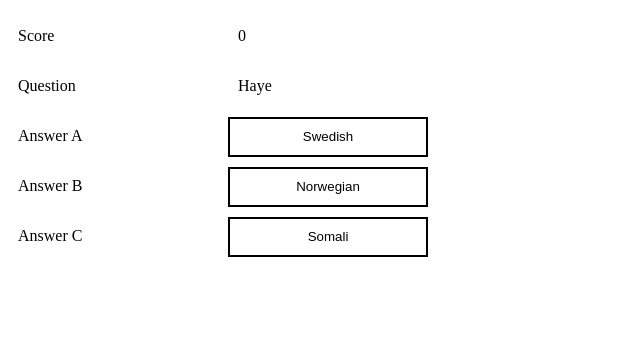
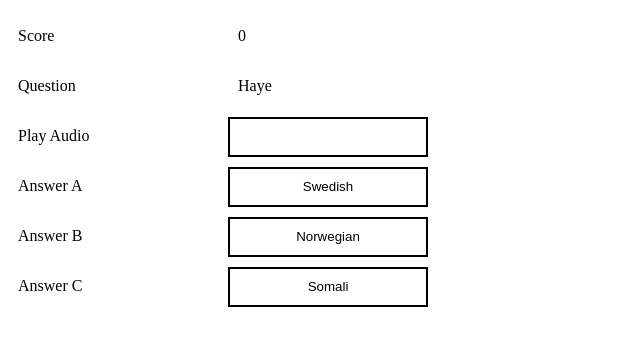
Before and after one commit to tjsanzen/language-game, a plain HTML site: page index.html in a window 1280 px wide. Shown: the part 110-456 px from the top of the page, without its empty margins (0-640 px from the left). Drawn offline with Linux system fonts and the light colour scheme.

Commit message:
Update index.html

```diff
--- a/index.html
+++ b/index.html
@@ -17,18 +17,30 @@
   <div class="field">Score</div>
   <div id="score" class="field">0</div>
 </div>
+
+
 <div class="flex">
   <div class="field">Question</div>
   <div id="question" class="field"></div>
 </div>
+
+  <div class="flex">
+  <div class="field">Play Audio</div>
+  <button id="audio" onclick="audio_clicked()"></button>
+</div>
+
 <div class="flex">
   <div class="field">Answer A</div>
   <button id="answerA" onclick="answerA_clicked()"></button>
 </div>
+
+
 <div class="flex">
   <div class="field">Answer B</div>
   <button id="answerB" onclick="answerB_clicked()"></button>
 </div>
+
+
 <div class="flex">
   <div class="field">Answer C</div>
   <button id="answerC" onclick="answerC_clicked()"></button>
```
